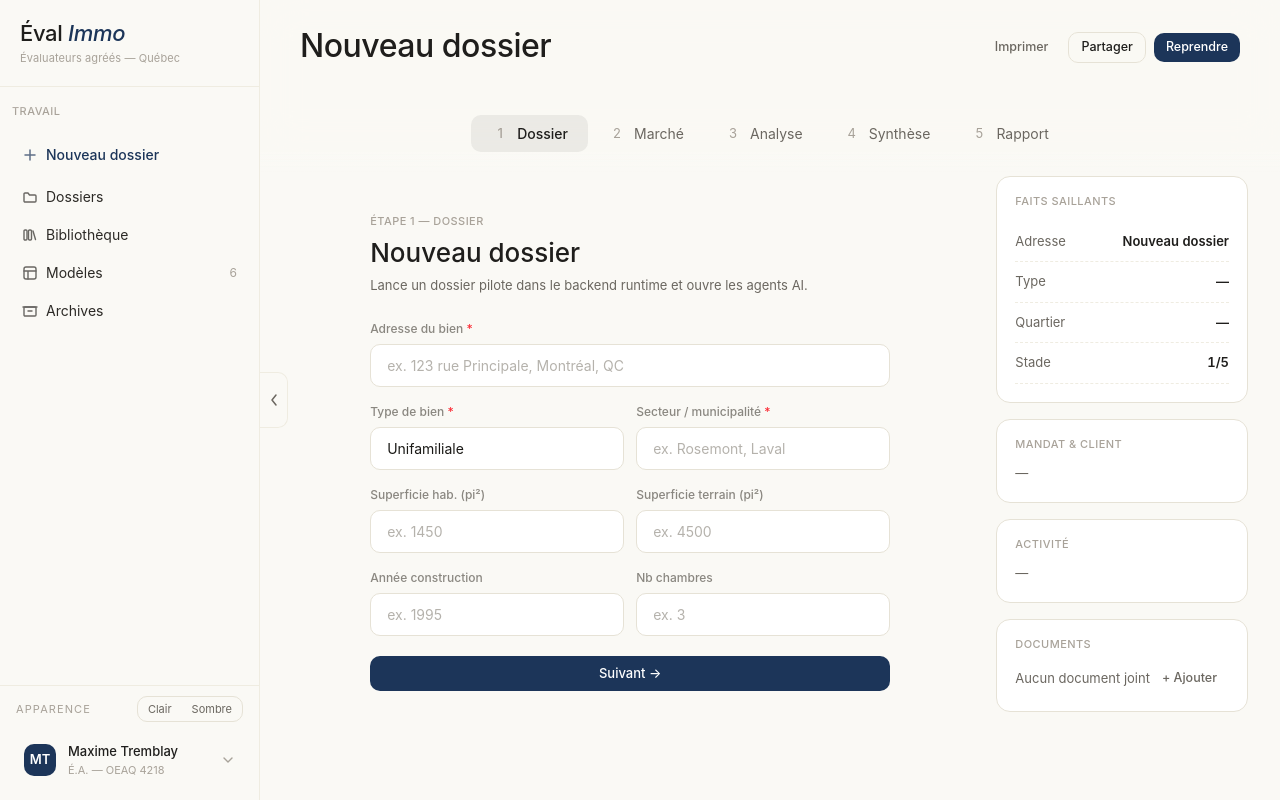
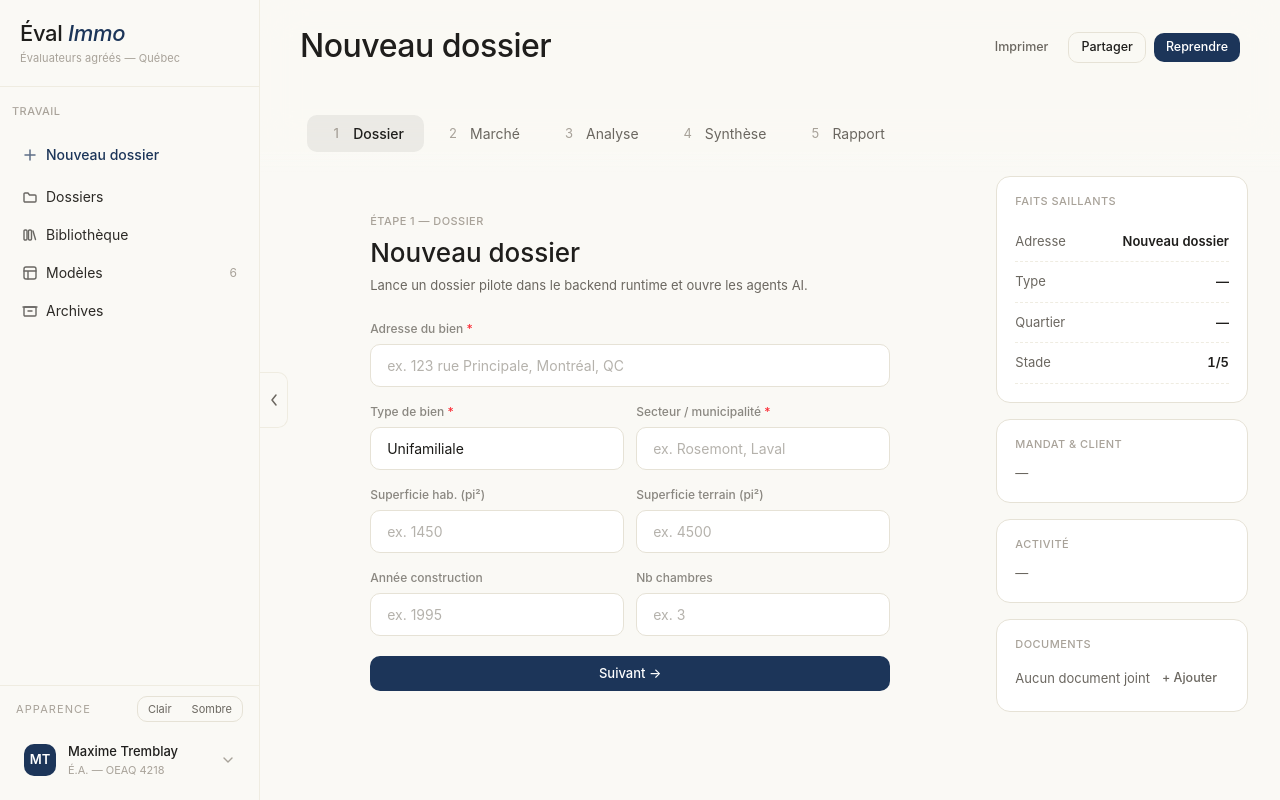
Before and after one commit to simlirette/evaluation-immobiliere, a Next.js app: page /dossier/nouveau in a window 1280 px wide. Built offline with nearby package versions, Linux system fonts and the light colour scheme; what turndown-plugin-gfm would draw is missing.

Commit message:
fix(ui): stepper dans grid 1fr/300px — même axe que la conversation
Co-Authored-By: Claude Sonnet 4.6 <noreply@anthropic.com>

```diff
--- a/src/app/dossier/[id]/page.tsx
+++ b/src/app/dossier/[id]/page.tsx
@@ -195,8 +195,11 @@ function DossierShellInner() {
             </div>
           </div>
 
-          {/* Stepper centré par CSS (justify-content: center dans .stepper) */}
-          <Stepper activeTab={activeTab} onTabChange={setTab} />
+          {/* Stepper dans le même grid que le body → centré dans la colonne 1fr (même axe que la conversation) */}
+          <div className="grid gap-7 px-8" style={{ gridTemplateColumns: 'minmax(0,1fr) 300px' }}>
+            <div><Stepper activeTab={activeTab} onTabChange={setTab} /></div>
+            <div />
+          </div>
         </div>
 
         {/* Body — overflow-hidden sur onglet dossier (DossierPanel gère son propre scroll + ChatInput fixe) */}
```
